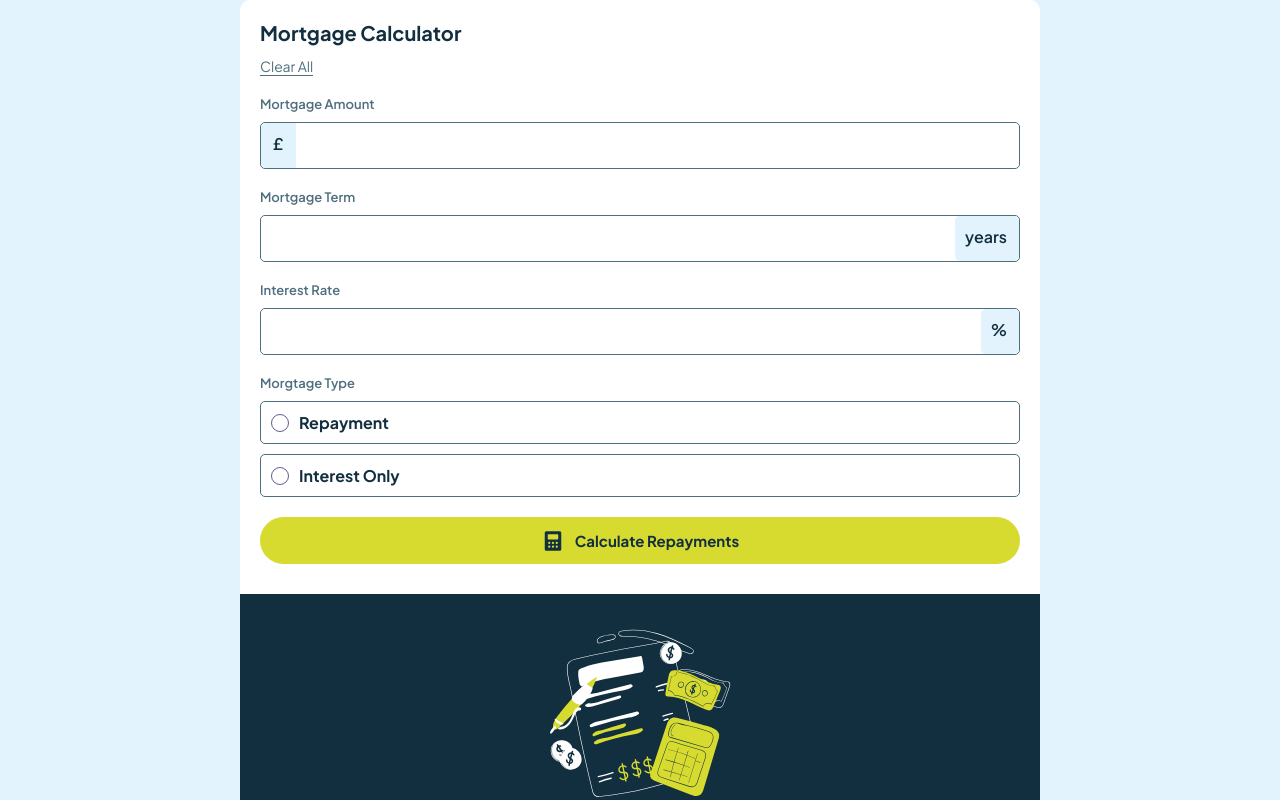
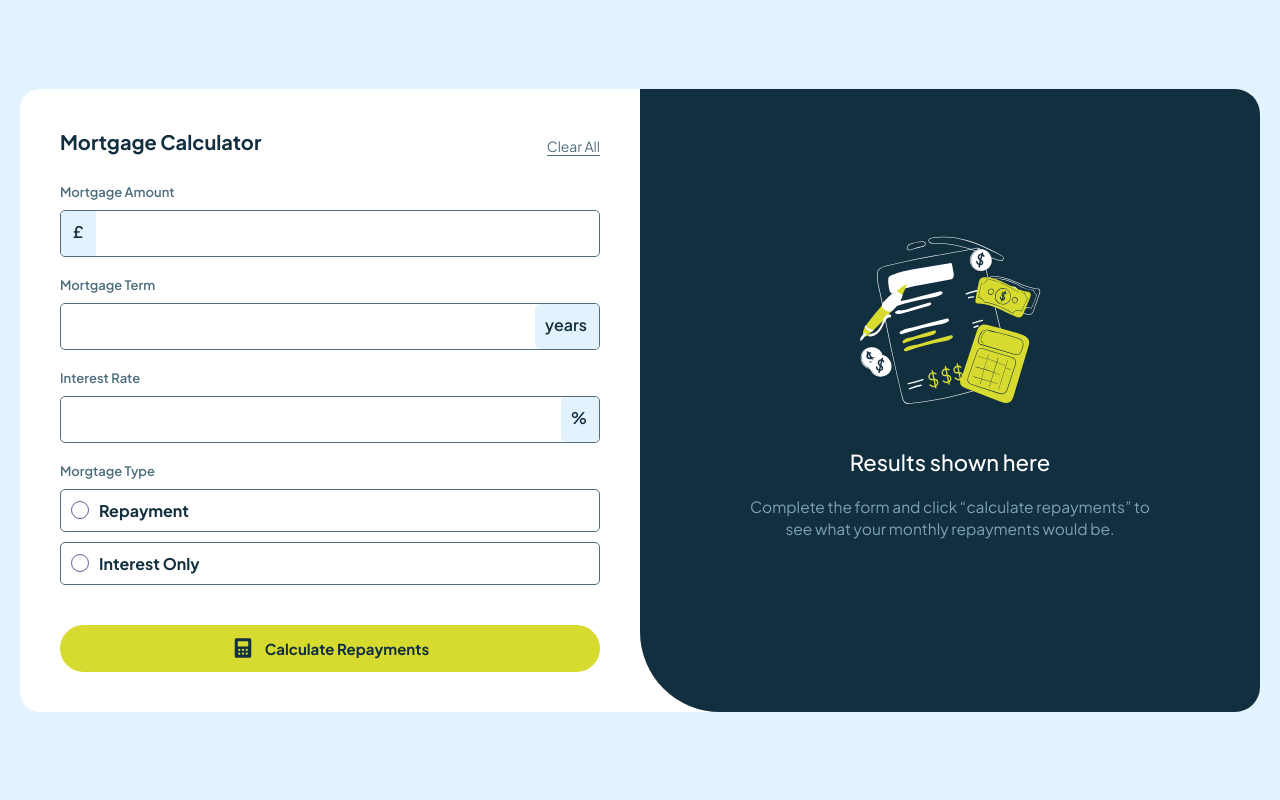
Before and after one commit to mts-ml/mortgage-repayment-calculator, a React (Vite) app: page / in a window 1280 px wide. Shown: the top 800 px of the page. Built offline with nearby package versions, Linux system fonts and the light colour scheme.

Commit message:
Adjusting media querie

```diff
--- a/src/components/Results/resultsStyle.scss
+++ b/src/components/Results/resultsStyle.scss
@@ -85,3 +85,27 @@ aside {
    font-size: px-to-rem(22);
    margin-block: px-to-rem(10);
 }
+
+@media (min-width: px-to-rem(768)) {
+   aside {
+      position: relative;
+      display: grid;
+      place-items: center;
+      border-radius: 0 px-to-rem(25) px-to-rem(25) px-to-rem(80);
+
+      &::after {
+         content: '';
+         position: absolute;
+         bottom: 0;
+         left: 0;
+         z-index: -1;
+         background-color: white;
+         width: px-to-rem(100);
+         height: px-to-rem(100);
+      }
+   }
+
+   .aside__title {
+      margin-block-end: px-to-rem(20);
+   }
+}
--- a/src/styles/globalStyle.scss
+++ b/src/styles/globalStyle.scss
@@ -231,6 +231,33 @@ main {
 }
 
 
+@media (min-width: px-to-rem(768)) {
+   #root {
+      display: grid;
+      grid-template-columns: repeat(2, 1fr);
+   }
+
+   main {
+      border-radius: px-to-rem(20) 0 0 px-to-rem(20);
+      padding: px-to-rem(40) px-to-rem(40) px-to-rem(30);
+   }
+
+   .main__intro {
+      display: flex;
+      align-items: center;
+      justify-content: space-between;
+   }
+
+   .btn {
+      margin-block-start: px-to-rem(40);
+   }
+}
+
+@media (min-width: px-to-rem(1200)) {
+   #root {
+      max-width: px-to-rem(1240);
+   }
+}
 
 
 
```
